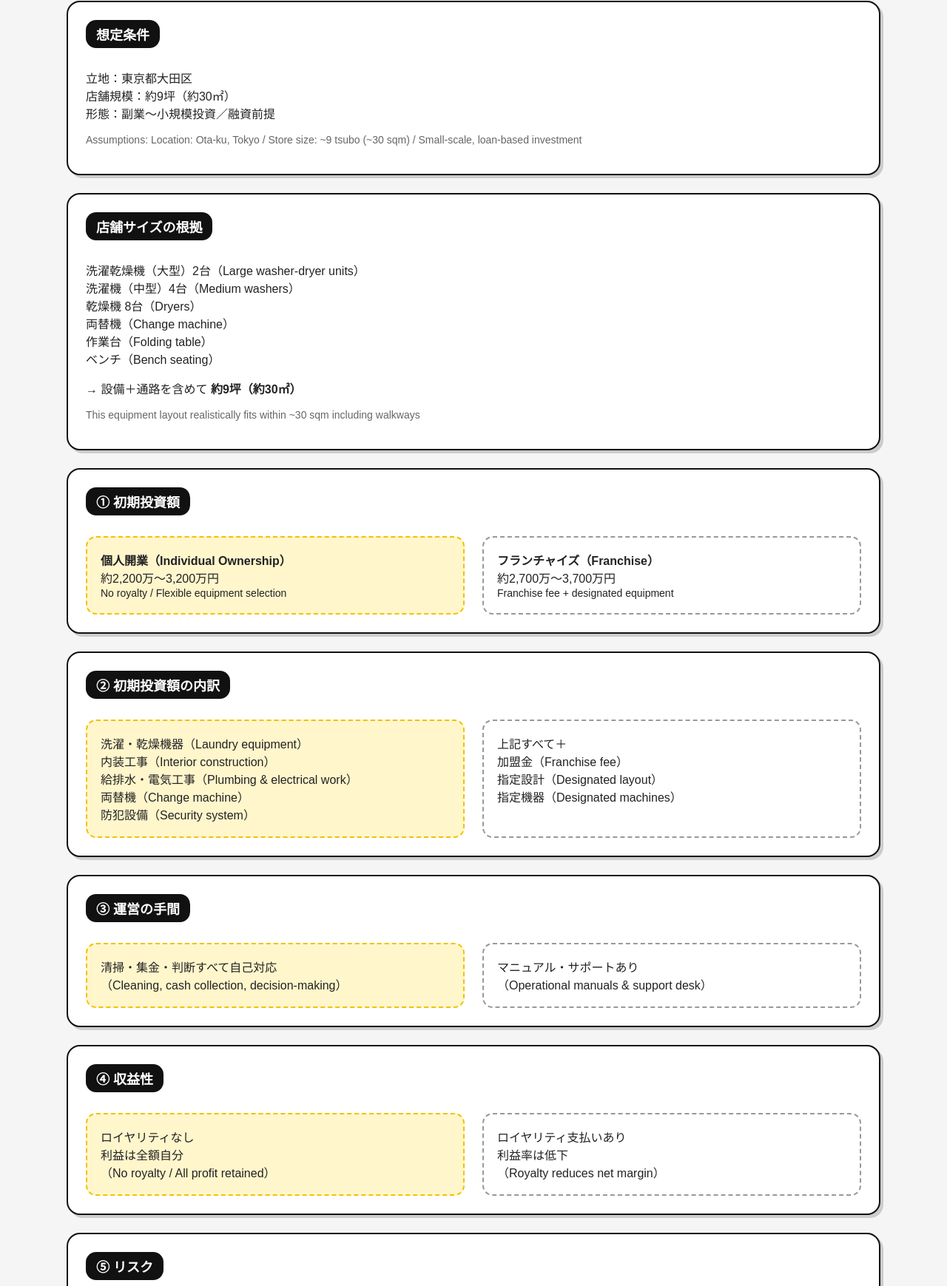
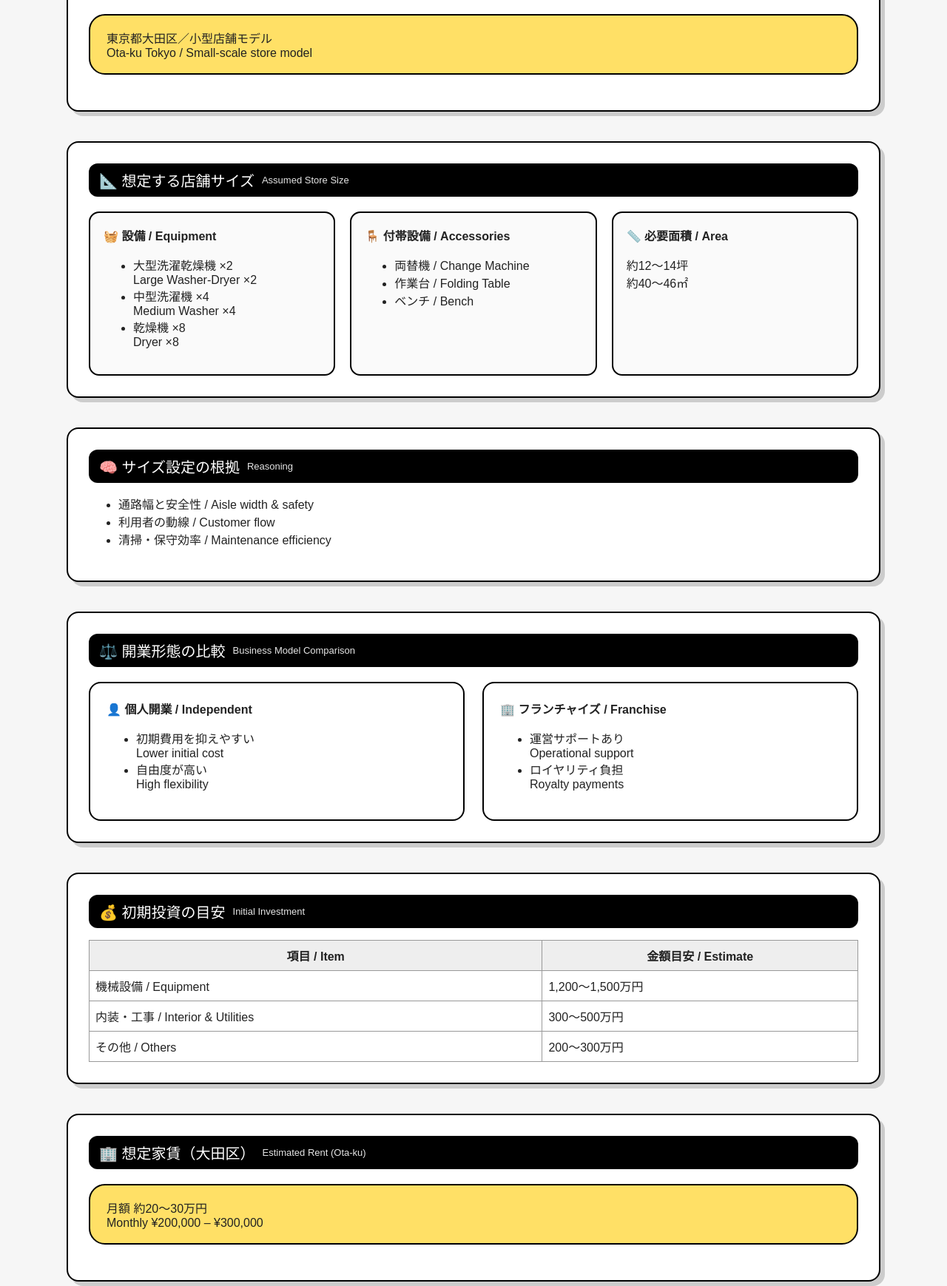
Before and after one commit to 28yu/coin, a plain HTML site: page index.html in a window 1280 px wide. Shown: the part 177-1916 px from the top of the page at 74% size. Drawn offline with Linux system fonts and the light colour scheme.

Commit message:
Update index.html

```diff
--- a/index.html
+++ b/index.html
@@ -2,256 +2,288 @@
 <html lang="ja">
 <head>
 <meta charset="UTF-8">
-<title>大田区 コインランドリー事業 比較</title>
+<title>コインランドリー開業 比較ガイド</title>
+
 <style>
-body{
-  margin:0;
-  background:#f5f5f5;
-  font-family:"Hiragino Maru Gothic ProN","Arial Rounded MT Bold",sans-serif;
-  color:#222;
+body {
+  margin: 0;
+  font-family: "Hiragino Maru Gothic ProN", "Yu Gothic", "Arial Rounded MT Bold", sans-serif;
+  background: #f6f6f6;
+  color: #222;
 }
-.wrapper{
-  max-width:1100px;
-  margin:0 auto;
-  padding:0 40px;
+
+.wrapper {
+  max-width: 1100px;
+  margin: 0 auto;
+  padding: 40px 24px 80px;
 }
-header{
-  background:#111;
-  color:#fff;
-  padding:32px 0;
+
+/* ===== Common ===== */
+.section {
+  background: #fff;
+  border: 2px solid #000;
+  border-radius: 16px;
+  padding: 28px;
+  margin-bottom: 40px;
+  box-shadow: 6px 6px 0 #ccc;
 }
-header h1{
-  margin:0;
-  font-size:28px;
+
+.section-title {
+  display: flex;
+  align-items: center;
+  gap: 10px;
+  background: #000;
+  color: #fff;
+  padding: 8px 14px;
+  border-radius: 12px;
+  font-size: 20px;
 }
-header p{
-  margin-top:8px;
-  color:#ffd84d;
+
+.section-title span {
+  display: block;
+  font-size: 13px;
+  font-weight: normal;
+  opacity: 0.9;
 }
-.section{
-  padding:32px 0;
+
+/* ===== Balloon ===== */
+.balloon {
+  background: #ffe066;
+  border: 2px solid #000;
+  border-radius: 22px;
+  padding: 18px 22px;
+  margin: 20px 0;
 }
-.card{
-  background:#fff;
-  border:2px solid #111;
-  border-radius:18px;
-  padding:24px;
-  margin-bottom:24px;
-  box-shadow:4px 4px 0 #ccc;
+
+/* ===== Diagram ===== */
+.diagram {
+  display: grid;
+  grid-template-columns: repeat(auto-fit, minmax(240px, 1fr));
+  gap: 20px;
+  margin-top: 20px;
 }
-.card h2{
-  margin:0 0 12px 0;
-  display:inline-block;
-  background:#111;
-  color:#fff;
-  padding:6px 14px;
-  border-radius:14px;
-  font-size:18px;
+
+.box {
+  border: 2px solid #000;
+  border-radius: 14px;
+  padding: 18px;
+  background: #fafafa;
 }
-.sub{
-  font-size:14px;
-  color:#666;
-  margin-top:6px;
+
+/* ===== Compare ===== */
+.compare {
+  display: grid;
+  grid-template-columns: 1fr 1fr;
+  gap: 24px;
+  margin-top: 20px;
 }
-.compare{
-  display:flex;
-  gap:24px;
-  margin-top:16px;
+
+.card {
+  border: 2px solid #000;
+  border-radius: 16px;
+  padding: 22px;
 }
-.box{
-  flex:1;
-  border:2px dashed #999;
-  border-radius:14px;
-  padding:18px;
+
+/* ===== Table ===== */
+table {
+  width: 100%;
+  border-collapse: collapse;
+  margin-top: 16px;
 }
-.yellow{
-  background:#fff6cc;
-  border-color:#f2c200;
+
+th, td {
+  border: 1px solid #999;
+  padding: 8px;
 }
-.small{
-  font-size:14px;
+
+th {
+  background: #eee;
 }
-@media(max-width:900px){
-  .compare{flex-direction:column;}
+
+/* ===== Footer ===== */
+footer {
+  text-align: center;
+  font-size: 12px;
+  color: #666;
+  margin-top: 60px;
 }
-footer{
-  background:#eee;
-  padding:24px 0;
-  font-size:14px;
+
+@media (max-width: 800px) {
+  .compare {
+    grid-template-columns: 1fr;
+  }
 }
 </style>
 </head>
 
 <body>
-
-<header>
-  <div class="wrapper">
-    <h1>大田区 コインランドリー事業 比較</h1>
-    <p>Comparison of Individual Ownership and Franchise Models in Ota-ku, Tokyo</p>
-  </div>
-</header>
-
 <div class="wrapper">
 
-<section class="section">
-<div class="card">
-<h2>想定条件</h2>
-<p>
-立地：東京都大田区<br>
-店舗規模：約9坪（約30㎡）<br>
-形態：副業〜小規模投資／融資前提
-</p>
-<p class="sub">
-Assumptions: Location: Ota-ku, Tokyo / Store size: ~9 tsubo (~30 sqm) / Small-scale, loan-based investment
-</p>
+<!-- ===== Header ===== -->
+<div class="section">
+  <h1>
+    🏠 コインランドリー開業 比較ガイド<br>
+    <small>Coin Laundry Startup Visual Comparison Guide</small>
+  </h1>
+
+  <div class="balloon">
+    東京都大田区／小型店舗モデル<br>
+    Ota-ku Tokyo / Small-scale store model
+  </div>
 </div>
 
-<div class="card">
-<h2>店舗サイズの根拠</h2>
-<p>
-洗濯乾燥機（大型）2台（Large washer-dryer units）<br>
-洗濯機（中型）4台（Medium washers）<br>
-乾燥機 8台（Dryers）<br>
-両替機（Change machine）<br>
-作業台（Folding table）<br>
-ベンチ（Bench seating）
-</p>
-<p>
-→ 設備＋通路を含めて <strong>約9坪（約30㎡）</strong>
-</p>
-<p class="sub">
-This equipment layout realistically fits within ~30 sqm including walkways
-</p>
+<!-- ===== Store Size ===== -->
+<div class="section">
+  <div class="section-title">
+    📐 想定する店舗サイズ
+    <span>Assumed Store Size</span>
+  </div>
+
+  <div class="diagram">
+    <div class="box">
+      🧺 <strong>設備 / Equipment</strong>
+      <ul>
+        <li>大型洗濯乾燥機 ×2<br>Large Washer-Dryer ×2</li>
+        <li>中型洗濯機 ×4<br>Medium Washer ×4</li>
+        <li>乾燥機 ×8<br>Dryer ×8</li>
+      </ul>
+    </div>
+
+    <div class="box">
+      🪑 <strong>付帯設備 / Accessories</strong>
+      <ul>
+        <li>両替機 / Change Machine</li>
+        <li>作業台 / Folding Table</li>
+        <li>ベンチ / Bench</li>
+      </ul>
+    </div>
+
+    <div class="box">
+      📏 <strong>必要面積 / Area</strong>
+      <p>
+        約12〜14坪<br>
+        約40〜46㎡
+      </p>
+    </div>
+  </div>
 </div>
 
-<div class="card">
-<h2>① 初期投資額</h2>
-<div class="compare">
-<div class="box yellow">
-<strong>個人開業（Individual Ownership）</strong><br>
-約2,200万〜3,200万円<br>
-<span class="small">No royalty / Flexible equipment selection</span>
-</div>
-<div class="box">
-<strong>フランチャイズ（Franchise）</strong><br>
-約2,700万〜3,700万円<br>
-<span class="small">Franchise fee + designated equipment</span>
-</div>
-</div>
+<!-- ===== Reason ===== -->
+<div class="section">
+  <div class="section-title">
+    🧠 サイズ設定の根拠
+    <span>Reasoning</span>
+  </div>
+
+  <ul>
+    <li>通路幅と安全性 / Aisle width & safety</li>
+    <li>利用者の動線 / Customer flow</li>
+    <li>清掃・保守効率 / Maintenance efficiency</li>
+  </ul>
 </div>
 
-<div class="card">
-<h2>② 初期投資額の内訳</h2>
-<div class="compare">
-<div class="box yellow">
-洗濯・乾燥機器（Laundry equipment）<br>
-内装工事（Interior construction）<br>
-給排水・電気工事（Plumbing & electrical work）<br>
-両替機（Change machine）<br>
-防犯設備（Security system）
-</div>
-<div class="box">
-上記すべて＋<br>
-加盟金（Franchise fee）<br>
-指定設計（Designated layout）<br>
-指定機器（Designated machines）
-</div>
-</div>
+<!-- ===== Compare ===== -->
+<div class="section">
+  <div class="section-title">
+    ⚖️ 開業形態の比較
+    <span>Business Model Comparison</span>
+  </div>
+
+  <div class="compare">
+    <div class="card">
+      👤 <strong>個人開業 / Independent</strong>
+      <ul>
+        <li>初期費用を抑えやすい<br>Lower initial cost</li>
+        <li>自由度が高い<br>High flexibility</li>
+      </ul>
+    </div>
+
+    <div class="card">
+      🏢 <strong>フランチャイズ / Franchise</strong>
+      <ul>
+        <li>運営サポートあり<br>Operational support</li>
+        <li>ロイヤリティ負担<br>Royalty payments</li>
+      </ul>
+    </div>
+  </div>
 </div>
 
-<div class="card">
-<h2>③ 運営の手間</h2>
-<div class="compare">
-<div class="box yellow">
-清掃・集金・判断すべて自己対応<br>
-（Cleaning, cash collection, decision-making）
-</div>
-<div class="box">
-マニュアル・サポートあり<br>
-（Operational manuals & support desk）
-</div>
-</div>
+<!-- ===== Investment ===== -->
+<div class="section">
+  <div class="section-title">
+    💰 初期投資の目安
+    <span>Initial Investment</span>
+  </div>
+
+  <table>
+    <tr>
+      <th>項目 / Item</th>
+      <th>金額目安 / Estimate</th>
+    </tr>
+    <tr>
+      <td>機械設備 / Equipment</td>
+      <td>1,200〜1,500万円</td>
+    </tr>
+    <tr>
+      <td>内装・工事 / Interior & Utilities</td>
+      <td>300〜500万円</td>
+    </tr>
+    <tr>
+      <td>その他 / Others</td>
+      <td>200〜300万円</td>
+    </tr>
+  </table>
 </div>
 
-<div class="card">
-<h2>④ 収益性</h2>
-<div class="compare">
-<div class="box yellow">
-ロイヤリティなし<br>
-利益は全額自分<br>
-（No royalty / All profit retained）
-</div>
-<div class="box">
-ロイヤリティ支払いあり<br>
-利益率は低下<br>
-（Royalty reduces net margin）
-</div>
-</div>
+<!-- ===== Rent ===== -->
+<div class="section">
+  <div class="section-title">
+    🏢 想定家賃（大田区）
+    <span>Estimated Rent (Ota-ku)</span>
+  </div>
+
+  <div class="balloon">
+    月額 約20〜30万円<br>
+    Monthly ¥200,000 – ¥300,000
+  </div>
 </div>
 
-<div class="card">
-<h2>⑤ リスク</h2>
-<div class="compare">
-<div class="box yellow">
-立地・設備・判断ミスのリスク<br>
-（Decision-making risk）
-</div>
-<div class="box">
-契約縛り・方針変更リスク<br>
-（Contractual risk）
-</div>
-</div>
+<!-- ===== Financing ===== -->
+<div class="section">
+  <div class="section-title">
+    🏦 融資の現実性
+    <span>Financing Feasibility</span>
+  </div>
+
+  <ul>
+    <li>日本政策金融公庫が中心 / Japan Finance Corporation</li>
+    <li>FCはモデル評価で通りやすい傾向</li>
+  </ul>
 </div>
 
-<div class="card">
-<h2>⑥〜⑧ 資金調達</h2>
-<div class="compare">
-<div class="box yellow">
-日本政策金融公庫<br>
-信用金庫<br>
-事業計画の完成度が重要<br>
-（Business plan quality matters）
-</div>
-<div class="box">
-公庫＋FC提携金融機関<br>
-融資通過率は高め<br>
-（Higher approval likelihood）
-</div>
-</div>
-</div>
+<!-- ===== Summary ===== -->
+<div class="section">
+  <div class="section-title">
+    🧭 まとめ
+    <span>Conclusion</span>
+  </div>
 
-<div class="card">
-<h2>⑨ 5年回収シミュレーション</h2>
-<p>
-初期投資：約2,500万円<br>
-月間純利益：約5万円<br>
-年間：約60万円<br>
-5年累計：約300万円
-</p>
-<p class="sub">
-Conservative single-store payback simulation over 5 years
-</p>
-</div>
-
-<div class="card yellow">
-<h2>まとめ</h2>
-<p>
-利益重視・自由度 → 個人開業<br>
-安心感・融資通過率 → フランチャイズ
-</p>
-<p class="sub">
-Choose independence for profit, franchise for stability
-</p>
-</div>
-
-</section>
+  <div class="diagram">
+    <div class="box">
+      💡 コスト重視 → 個人開業<br>
+      Cost-focused → Independent
+    </div>
+    <div class="box">
+      🛟 安心重視 → フランチャイズ<br>
+      Support-focused → Franchise
+    </div>
+  </div>
 </div>
 
 <footer>
-<div class="wrapper">
-公開URL：https://28yu.github.io/coin/
-</div>
+© Coin Laundry Visual Comparison Guide
 </footer>
 
+</div>
 </body>
 </html>
```
